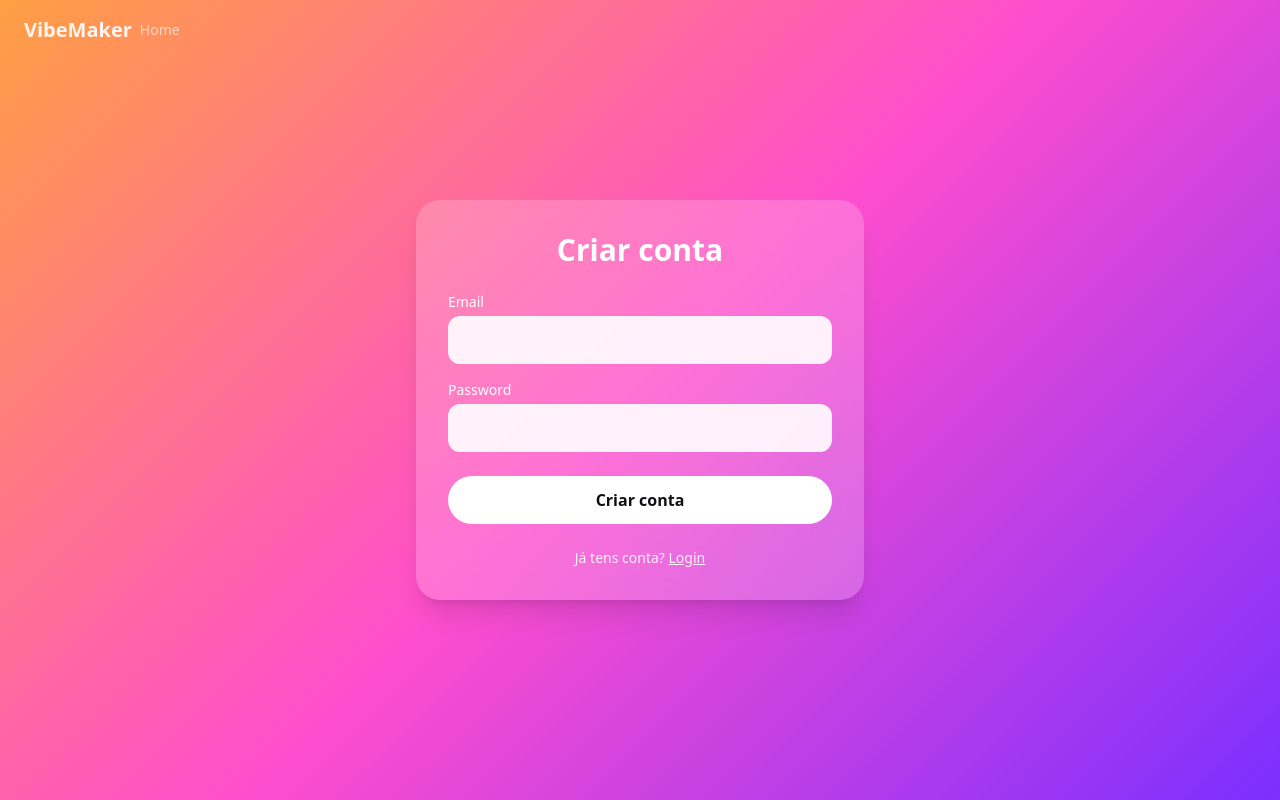
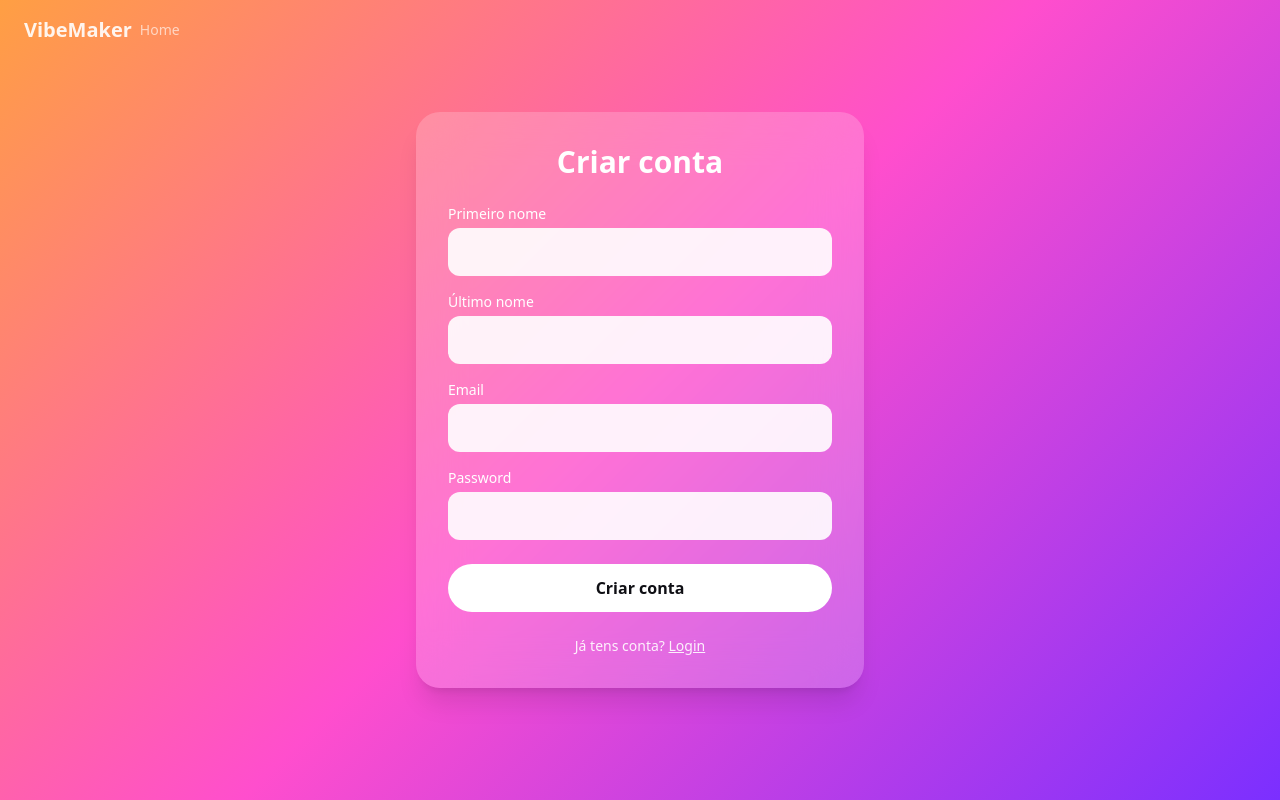
Before and after one commit to renatofaria23/PBL-SITE, a React (Vite) app: page /signup in a window 1280 px wide. Built offline with nearby package versions, Linux system fonts and the light colour scheme.

Commit message:
fix SignUp

```diff
--- a/src/pages/Signup.jsx
+++ b/src/pages/Signup.jsx
@@ -1,12 +1,15 @@
 import { useState } from "react";
 import { createUserWithEmailAndPassword } from "firebase/auth";
-import { auth } from "../firebase/firebase";
+import { doc, setDoc, serverTimestamp } from "firebase/firestore";
+import { auth, db } from "../firebase/firebase";
 import { useNavigate } from "react-router-dom";
 import AuthNavbar from "../components/AuthNavbar";
 
 export default function Signup() {
   const navigate = useNavigate();
 
+  const [primeiroNome, setPrimeiroNome] = useState("");
+  const [ultimoNome, setUltimoNome] = useState("");
   const [email, setEmail] = useState("");
   const [password, setPassword] = useState("");
   const [loading, setLoading] = useState(false);
@@ -18,11 +21,41 @@ export default function Signup() {
     setError("");
 
     try {
-      await createUserWithEmailAndPassword(auth, email, password);
+      // 1️⃣ Criar conta no Auth
+      const userCredential = await createUserWithEmailAndPassword(
+        auth,
+        email,
+        password
+      );
+
+      const user = userCredential.user;
+
+      // 2️⃣ Guardar dados no Firestore
+      await setDoc(doc(db, "users", user.uid), {
+        primeiroNome,
+        ultimoNome,
+        email,
+        createdAt: serverTimestamp(),
+      });
+
+      // 3️⃣ Redirect
       navigate("/dashboard");
     } catch (err) {
       console.error("Firebase signup error:", err);
-      setError(err.message);
+
+      switch (err.code) {
+        case "auth/email-already-in-use":
+          setError("Este email já está registado.");
+          break;
+        case "auth/weak-password":
+          setError("A password deve ter pelo menos 6 caracteres.");
+          break;
+        case "auth/invalid-email":
+          setError("Email inválido.");
+          break;
+        default:
+          setError("Erro ao criar conta. Tenta novamente.");
+      }
     } finally {
       setLoading(false);
     }
@@ -30,7 +63,6 @@ export default function Signup() {
 
   return (
     <div className="min-h-screen bg-vibe-gradient relative flex items-center justify-center text-white px-6">
-
       {/* NAVBAR */}
       <AuthNavbar />
 
@@ -49,6 +81,31 @@ export default function Signup() {
           </p>
         )}
 
+        {/* PRIMEIRO NOME */}
+        <div className="mb-4">
+          <label className="block text-sm mb-1">Primeiro nome</label>
+          <input
+            type="text"
+            required
+            value={primeiroNome}
+            onChange={(e) => setPrimeiroNome(e.target.value)}
+            className="w-full px-4 py-3 rounded-xl bg-white/90 text-dark focus:outline-none"
+          />
+        </div>
+
+        {/* ÚLTIMO NOME */}
+        <div className="mb-4">
+          <label className="block text-sm mb-1">Último nome</label>
+          <input
+            type="text"
+            required
+            value={ultimoNome}
+            onChange={(e) => setUltimoNome(e.target.value)}
+            className="w-full px-4 py-3 rounded-xl bg-white/90 text-dark focus:outline-none"
+          />
+        </div>
+
+        {/* EMAIL */}
         <div className="mb-4">
           <label className="block text-sm mb-1">Email</label>
           <input
@@ -60,6 +117,7 @@ export default function Signup() {
           />
         </div>
 
+        {/* PASSWORD */}
         <div className="mb-6">
           <label className="block text-sm mb-1">Password</label>
           <input
```
Also changed, not shown: 1 other file (tests, documents, lock files or other folders).
